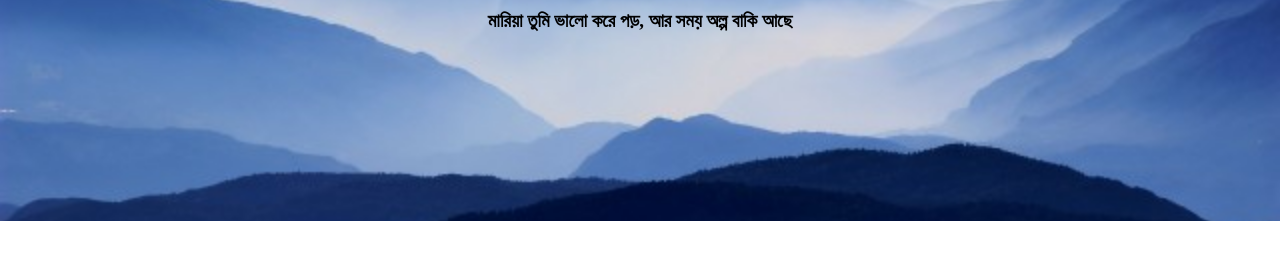
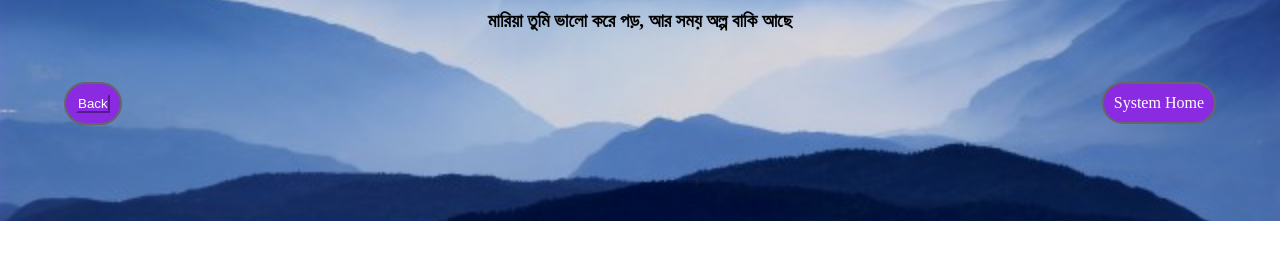
Before and after one commit to AdibRasel/RaselHossain, a plain HTML site: page Comming_Soon/index.html in a window 1280 px wide. Shown: the part 404-664 px from the top of the page. Drawn offline with Linux system fonts and the light colour scheme.

Commit message:
back function add
back function add

```diff
--- a/Comming_Soon/Script.js
+++ b/Comming_Soon/Script.js
@@ -32,3 +32,11 @@ countDawon();
 setInterval(countDawon, 1000)
 
 // console.log(setInterval(countDawon()), 1000)
+
+
+// back button
+
+function backbutton() {
+    window.history.back();
+    // alert("hello")
+  }
--- a/Comming_Soon/Style.css
+++ b/Comming_Soon/Style.css
@@ -3,7 +3,9 @@
     padding: 0;
 }
 
-
+body{
+    height:auto;
+}
 
 .container{
     background-image: url("bg.jpg") ;
@@ -75,15 +77,35 @@ p{
 
 
 
-#day{
+.back{
+    width:90%;
+    /* background-color: aqua; */
+    margin:auto;
+    margin-top: 50px;
+}
+.right{
+    float: right;
+    padding: 10px;
+    background-color: blueviolet;
+    border: 2px solid #666;
+    border-radius: 30px;
+    color: white;
+}
+.right a{
+    color:white;
+    text-decoration: none;
+}
+.left{
+    float: left;
+    padding: 10px;
+    background-color: blueviolet;
+    border: 2px solid #666;
+    border-radius: 30px;
+    color: white;
 
 }
-#hour{
-
+.left button{
+    background-color: blueviolet;
+    border-color: blueviolet;
+    color:white
 }
-.minute{
-
-}
-#second{
-
-}
--- a/Comming_Soon/index.html
+++ b/Comming_Soon/index.html
@@ -26,6 +26,17 @@
 
         </div>
 
+        <div class="back">
+            <div class="right">
+                <a href="../index.html">
+                    System Home
+                </a>
+            </div>
+            <div class="left" onclick="backbutton()">
+                <button>Back</button>
+            </div>
+        </div>
+
     </div>
 
 
```
